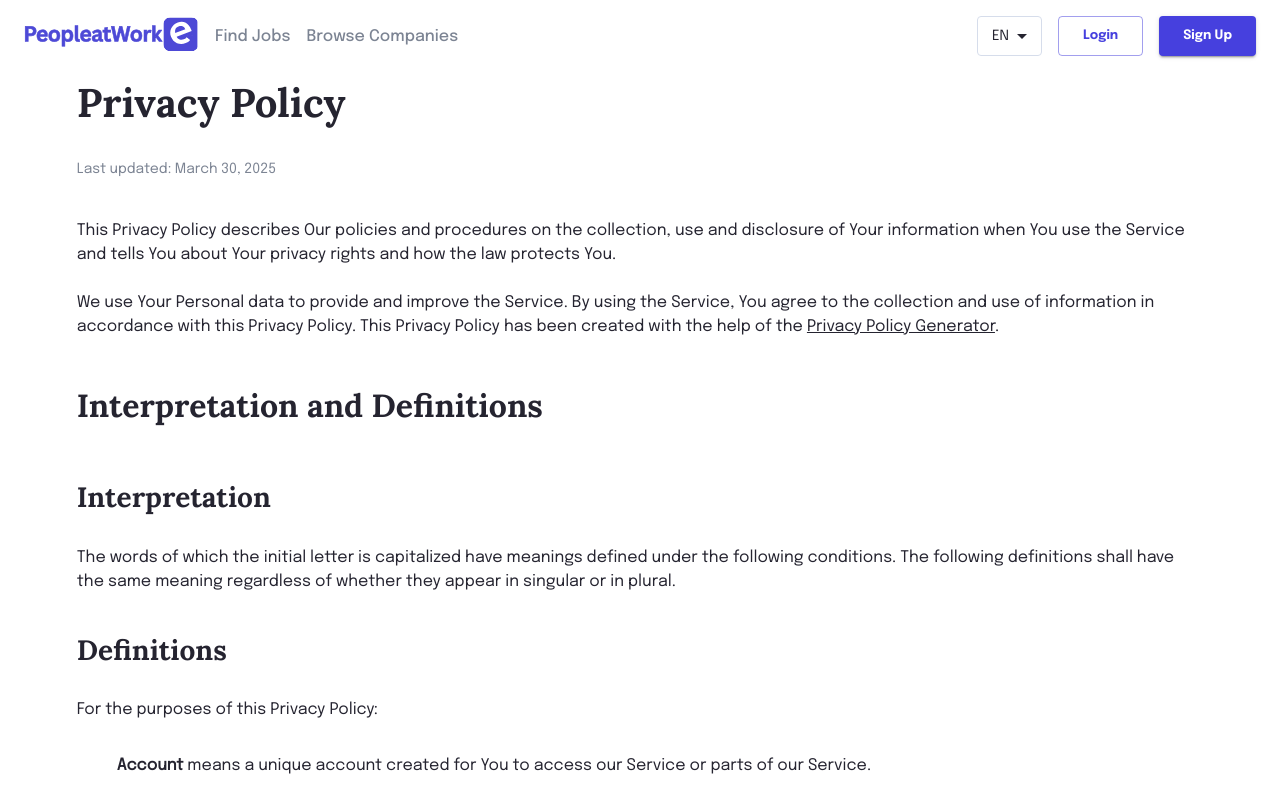
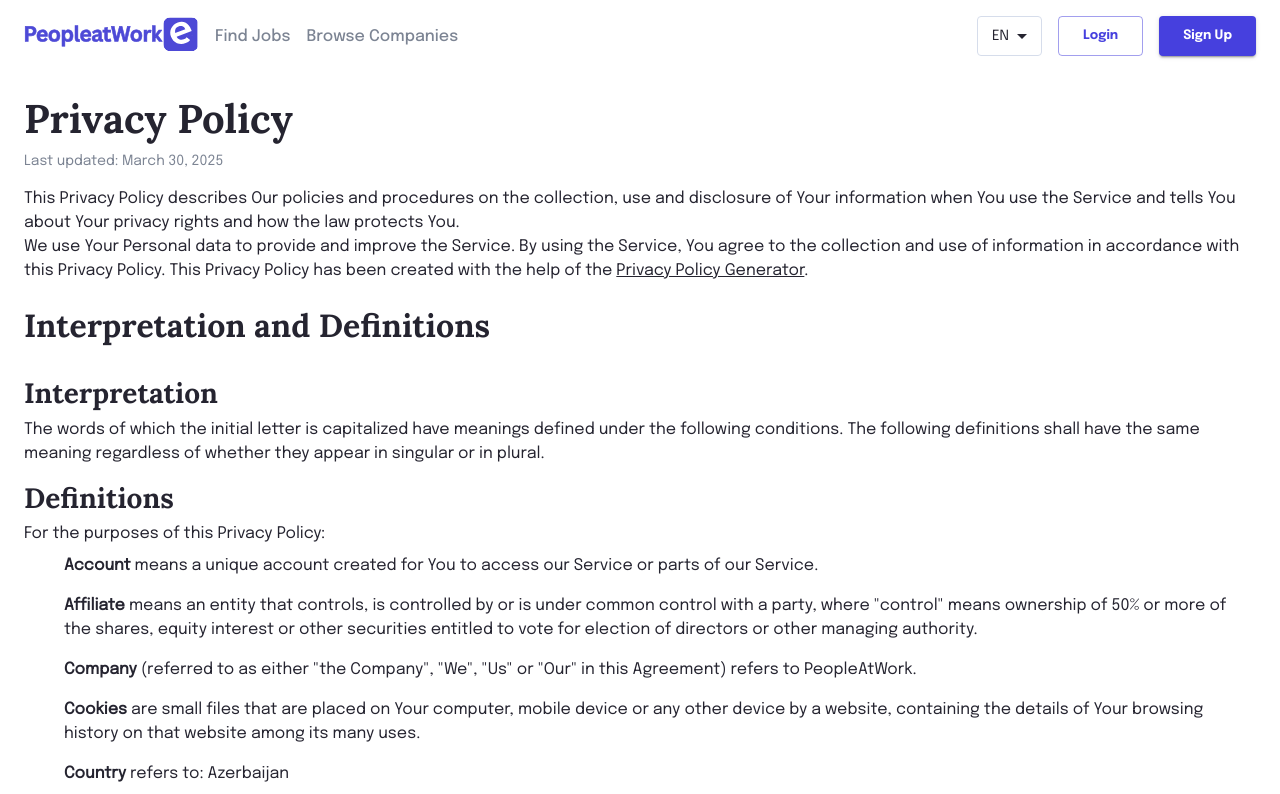
Before and after one commit to entropicon/peopleatwork_next, a Next.js app: page /en/privacy-policy in a window 1280 px wide. Shown: the top 794 px of the page. Built offline with nearby package versions, Linux system fonts and the light colour scheme; no server answers.

Commit message:
Refactor PrivacyPolicy component to use Container for improved layout

```diff
--- a/src/app/[locale]/privacy-policy/page.tsx
+++ b/src/app/[locale]/privacy-policy/page.tsx
@@ -1,20 +1,13 @@
-import { Box, List, ListItem, Typography } from "@mui/material";
+import { Box, Container, List, ListItem, Typography } from "@mui/material";
 
 const PrivacyPolicy = () => {
 	return (
-		<>
+		<Container maxWidth="lg" className="mt">
 			<Box
 				sx={{
-					mt: 10,
-					px: {
-						xs: "2%",
-						s: "4%",
-						md: "6%",
-					},
 					display: "flex",
 					flexDirection: "column",
-					gap: 3,
-					mb: 8,
+
 				}}
 			>
 				<Typography variant="h1" sx={{ fontWeight: "bold", mb: 1 }}>
@@ -843,7 +836,7 @@ const PrivacyPolicy = () => {
 					</ListItem>
 				</List>
 			</Box>
-		</>
+		</Container>
 	);
 };
 export default PrivacyPolicy;
```
